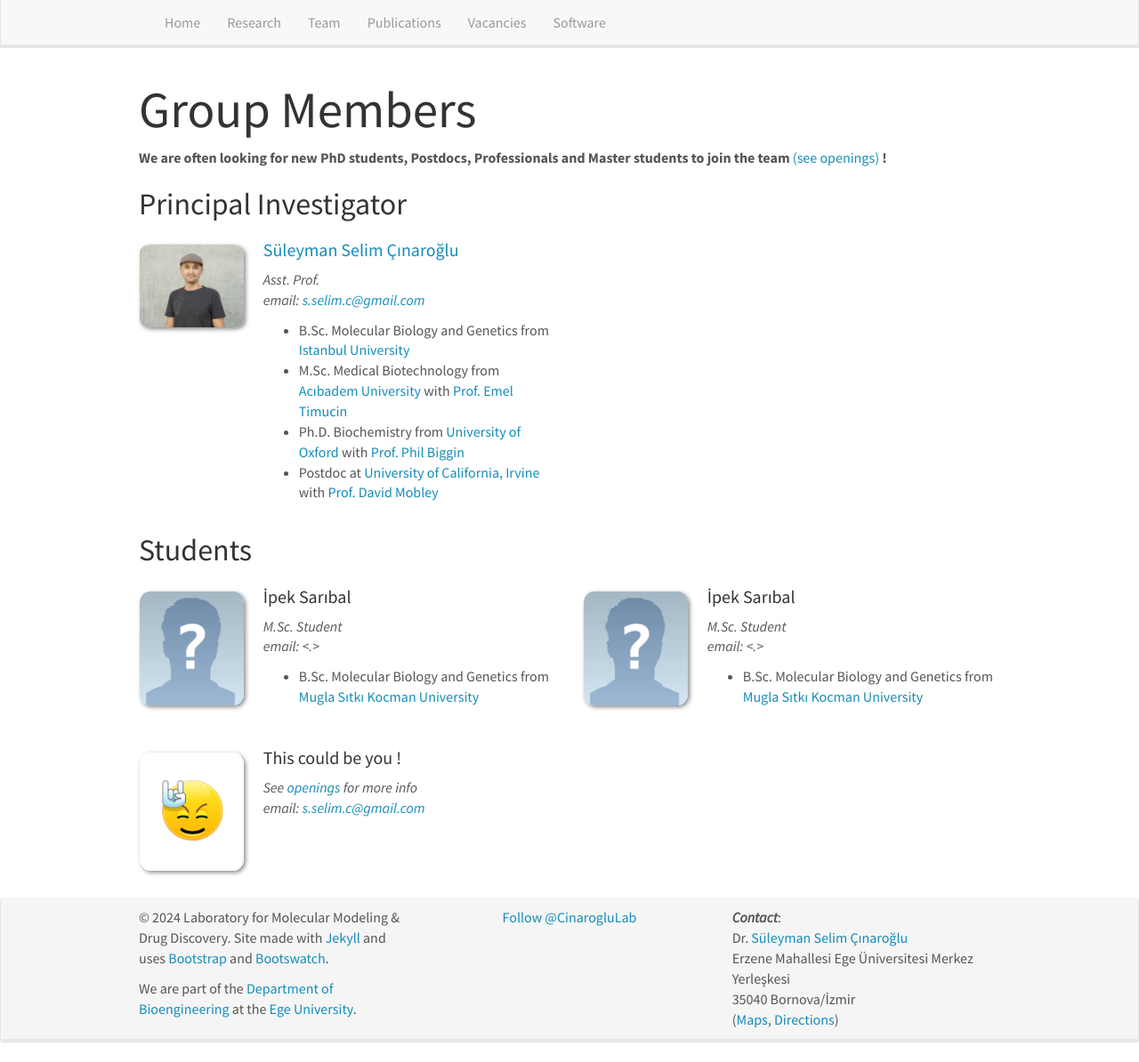
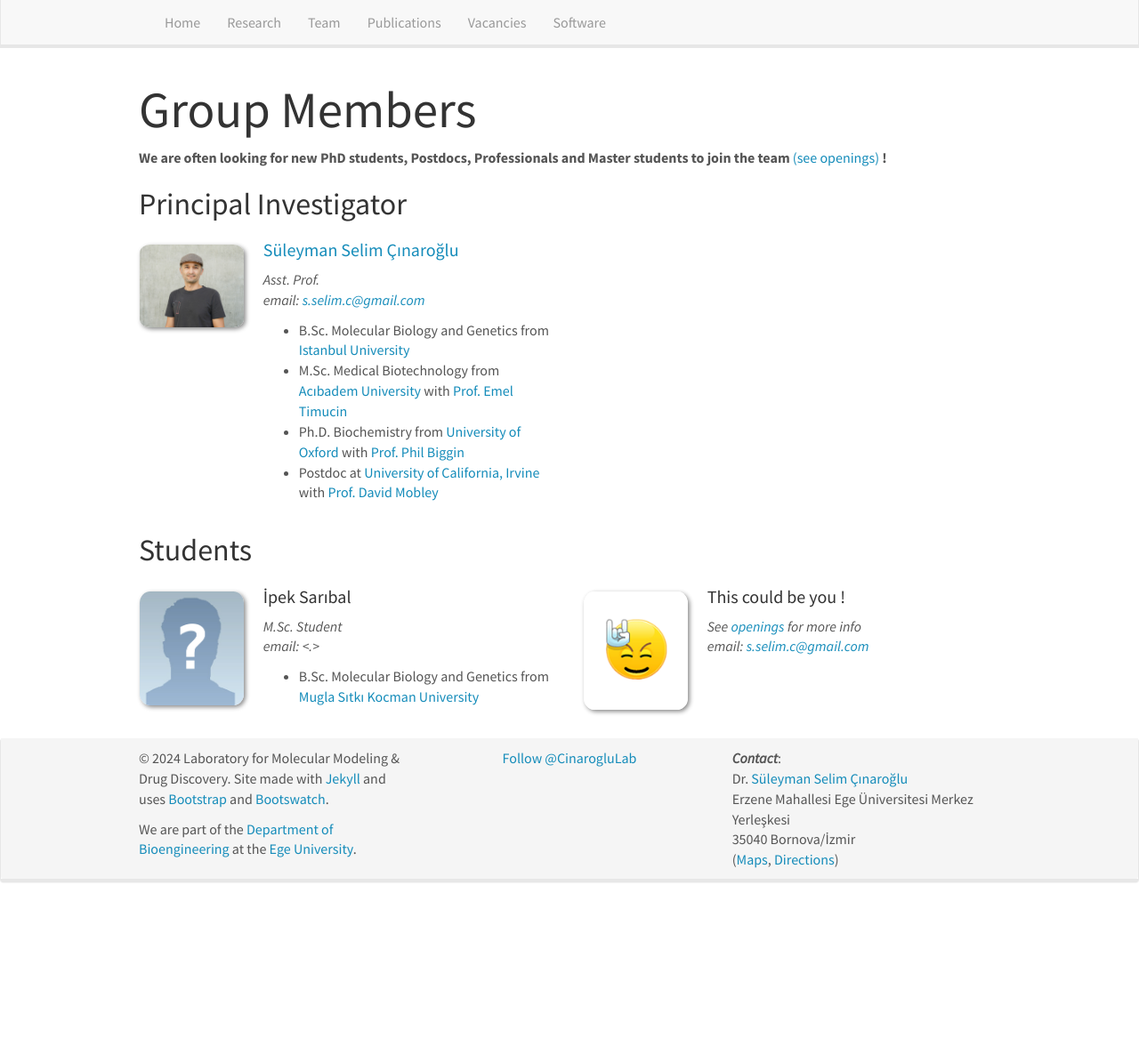
Before and after one commit to CinarogluLab/cinaroglulab.github.io, a Jekyll site: the page built from _pages/team.md, in a window 1280 px wide and 1194 px high. Shown: the whole window at 89% size. Built offline with Jekyll 4.4.1, drawn with Linux system fonts in a browser that asks for light colours; nearby versions of some CDN libraries; comment, search, counter and statistics services are not loaded.

Commit message:
Update students.yml

```diff
--- a/_data/students.yml
+++ b/_data/students.yml
@@ -17,16 +17,6 @@
   education3:
   education:
 
-- name: "İpek Sarıbal"
-  photo: unknown.png
-  info: M.Sc. Student
-  email: .
-  number_educ: 1
-  education1: B.Sc. Molecular Biology and Genetics from <a href="https://www.mu.edu.tr/">Mugla Sıtkı Kocman University</a>
-  education2:
-  education3:
-  education:
-
 - name: "This could be you !"
   photo: rock.jpg
   info: See <a href="/CinarogluLab/vacancies">openings</a> for more info
```
